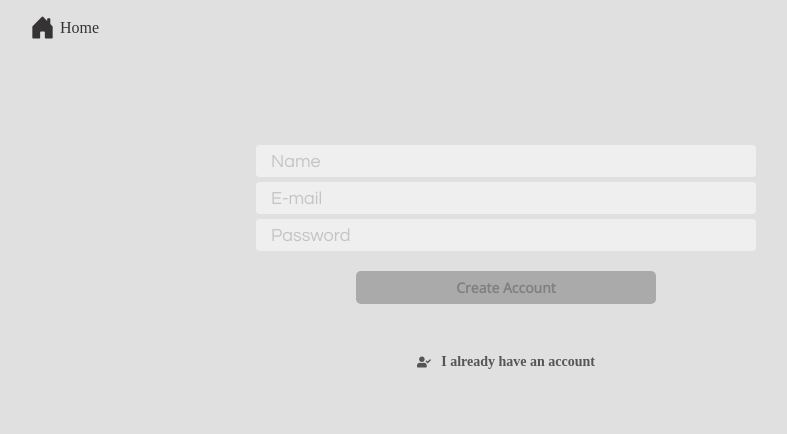
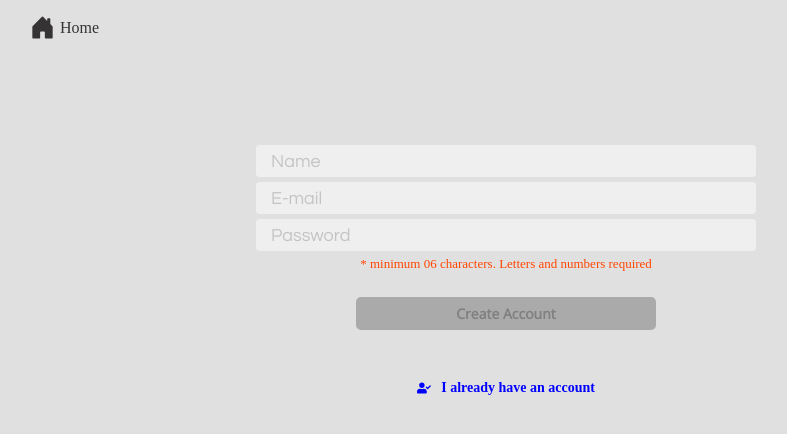
Before and after one commit to orlando-messias/v4-frontend-challenge, a React (Create React App) app: page /register in a window 1280 px wide. Shown: the top 434 px of the page, without its empty margins (134-921 px from the left). Built offline with nearby package versions, Linux system fonts and the light colour scheme.

Commit message:
coding best practices + comments

```diff
--- a/src/components/ModalAdd/index.tsx
+++ b/src/components/ModalAdd/index.tsx
@@ -20,13 +20,15 @@ export interface Tool {
   tags: string[];
 };
 
-export const ModalAdd: React.FC<ModalProps> = ({ showModal, setShowModal }) => {
+// renders a modal to add a new tool. The styles here were applied using styled components
+const ModalAdd: React.FC<ModalProps> = ({ showModal, setShowModal }) => {
   const { onAdd, setOnAdd, user } = useContext(AppContext);
   const [title, setTitle] = useState('');
   const [link, setLink] = useState('');
   const [description, setDescription] = useState('');
   const [tags, setTags] = useState('');
 
+  // saves the values of the states title, link, description and tags to DB using the post route /tools
   function handleCreateTool(e: FormEvent) {
     e.preventDefault();
     const newTags = tags.split(' ');
@@ -101,3 +103,5 @@ export const ModalAdd: React.FC<ModalProps> = ({ showModal, setShowModal }) => {
     </div>
   );
 };
+
+export default ModalAdd;
--- a/src/components/ModalRemove/index.tsx
+++ b/src/components/ModalRemove/index.tsx
@@ -10,7 +10,8 @@ interface ModalProps {
   handleRemove: Function;
 };
 
-export const ModalRemove: React.FC<ModalProps> = ({ showModal, setShowModal, handleRemove }) => {
+// renders a modal dialog to remove a tool. The styles here were applied using styled components
+const ModalRemove: React.FC<ModalProps> = ({ showModal, setShowModal, handleRemove }) => {
 
   return (
     <div>
@@ -38,3 +39,5 @@ export const ModalRemove: React.FC<ModalProps> = ({ showModal, setShowModal, han
     </div>
   );
 };
+
+export default ModalRemove;
--- a/src/components/ToolItem/index.tsx
+++ b/src/components/ToolItem/index.tsx
@@ -4,7 +4,7 @@ import { toast } from 'react-toastify';
 
 import api from '../../services/api';
 import { Tool } from '../../pages/Home';
-import { ModalRemove } from '../ModalRemove';
+import ModalRemove from '../ModalRemove';
 import { AppContext } from '../../context/AppContext';
 import './style.css';
 
@@ -12,10 +12,12 @@ interface ToolProps {
   tool: Tool;
 };
 
+// renders each individual tool with its title, link, description, tags and remove button
 const ToolItem: React.FC<ToolProps> = ({ tool }) => {
   const { onDelete, setOnDelete, user } = useContext(AppContext);
   const [showModal, setShowModal] = useState(false);
 
+  // deletes a tool using the delete route /tools/id
   function handleRemove(id: String) {
     api.delete(`/tools/${id}`, { headers: { Authorization: `Bearer ${user?.token}` } })
       .then(() => {
--- a/src/components/ToolItem/style.css
+++ b/src/components/ToolItem/style.css
@@ -4,13 +4,13 @@
 
 a {
   text-decoration: none;
-  color: rgb(85, 85, 85);
+  color: rgb(0, 0, 255);
 }
 
 .tool-item {
   font-family: 'Questrial', sans-serif;
-  background-color: rgb(255, 255, 255, 0.6);
-  border: 3px solid white;
+  background-color: rgb(255, 255, 255, 0.5);
+  border: 3px solid rgb(255, 255, 255, 0.8);
   border-radius: 5px;
   margin: 8px 0px;
   padding: 0px 20px;
--- a/src/pages/Home/style.css
+++ b/src/pages/Home/style.css
@@ -8,7 +8,7 @@ body{
 .container {
   width: 80vw;
   margin: 0 auto;
-  min-height: 100vh;
+  min-height: 90vh;
 }
 
 .header {
@@ -53,15 +53,16 @@ body{
 
 .user .login {
   font-family: 'Open Sans', sans-serif;
-  color: blue;
   font-size: 15px;
   cursor: pointer;
+  color: blue;
 }
 
 .user .icon {
   font-size: 40px;
   margin-left: 10px;
-  color: white;
+  color: rgb(255, 255, 255, 0.7);
+  /* color: rgb(53, 51, 51); */
 }
 
 .user .welcome {
--- a/src/pages/Login/index.tsx
+++ b/src/pages/Login/index.tsx
@@ -11,6 +11,7 @@ import { Container, Form } from './style';
 import { AppContext } from '../../context/AppContext';
 import Validation from '../../services/Validation';
 
+// renders a form to login. The styles here were applied using styled components
 const Login: React.FC = () => {
   const [email, setEmail] = useState('');
   const [password, setPassword] = useState('');
@@ -18,6 +19,7 @@ const Login: React.FC = () => {
 
   const history = useHistory();
 
+  // logs into an user account using the route /users/login
   async function handleSubmit(e: FormEvent) {
     e.preventDefault();
     await api
@@ -56,7 +58,7 @@ const Login: React.FC = () => {
           placeholder='Password'
           onChange={(e) => setPassword(e.target.value)}
         />
-        <AddButton color="#2F55CC" disabled={!(Validation.email(email))}>
+        <AddButton color="#2F55CC" disabled={!(Validation.email(email) && Validation.passwordToLog(password))}>
           Login
         </AddButton>
         <Link to="/register" className="account-link">
--- a/src/pages/Login/style.ts
+++ b/src/pages/Login/style.ts
@@ -85,6 +85,7 @@ export const Form = styled.form`
 
   .account {
     text-align: center;
+    color: rgb(0, 0, 255);
     align-items: center;
     width: 185px;
     font-size: 14px;
--- a/src/pages/Register/index.tsx
+++ b/src/pages/Register/index.tsx
@@ -10,6 +10,7 @@ import { SearchInput } from '../../components/SearchBar/style';
 import { Container, Form } from './style';
 import Validation from '../../services/Validation';
 
+// renders a form to register user data. The styles here were applied using styled components
 const Register: React.FC = () => {
   const [name, setName] = useState('');
   const [email, setEmail] = useState('');
@@ -17,6 +18,7 @@ const Register: React.FC = () => {
 
   const history = useHistory();
 
+  // registers a new user account using the post route /users/save
   async function handleSubmit(e: FormEvent) {
     e.preventDefault();
     await api
@@ -58,9 +60,10 @@ const Register: React.FC = () => {
           placeholder='Password'
           onChange={(e) => setPassword(e.target.value)}
         />
+        <span className="password-info">* minimum 06 characters. Letters and numbers required</span>
         <AddButton
           color="#2F55CC"
-          disabled={!(Validation.email(email) && Validation.name(name) && Validation.password(password))}
+          disabled={!(Validation.email(email) && Validation.name(name) && Validation.passwordToReg(password))}
         >
           Create Account
         </AddButton>
--- a/src/pages/Register/style.ts
+++ b/src/pages/Register/style.ts
@@ -54,6 +54,12 @@ export const Form = styled.form`
     }
   }
 
+  .password-info {
+    font-size: 13px;
+    margin: 5px;
+    color: rgb(255, 69, 0);
+  }
+
   button {
     font-family: 'Open Sans', cursive;
     color: rgb(255, 255, 255);
@@ -80,6 +86,7 @@ export const Form = styled.form`
 
   .account {
     text-align: center;
+    color: rgb(0, 0, 255);
     align-items: center;
     width: 178px;
     margin-top: 30px;
--- a/src/services/Validation.ts
+++ b/src/services/Validation.ts
@@ -1,17 +1,21 @@
 export default new class Validation {
 
-  // Check if email is a valid email
+  // checks if email is a valid email
   email = (email: string) =>
     email.match(/[a-zA-Z0-9._-]+@[a-zA-Z0-9.-]+\.[a-z]{2,}/i);
 
-  // Check if password contains only letters and numbers and its length is longer than or equal to 6 characters
-  password = (password: string) => {
+  // checks if password contains only letters and numbers and its length is longer than or equal to 6 characters
+  passwordToReg = (password: string) => {
     const validPassword = /^([0-9]+[a-zA-Z]+|[a-zA-Z]+[0-9]+)[0-9a-zA-Z]*$/;
     if (!validPassword.test(password) || password.length < 6) return false;
     return true;
   };
 
-  // Check if name contais at least 3 characters
+  // checks if password contains at least 1 character
+  passwordToLog = (password: string) =>
+    password.length > 0;
+
+  // checks if name contains at least 3 characters
   name = (name: string) => name.length >= 3;
 
 };
```
Also changed, not shown: src/components/SearchBar/index.tsx (+8 -1 lines), src/pages/Home/index.tsx (+8 -4 lines), src/images/v4logo.png, 1 other file (tests, documents, lock files or other folders).
